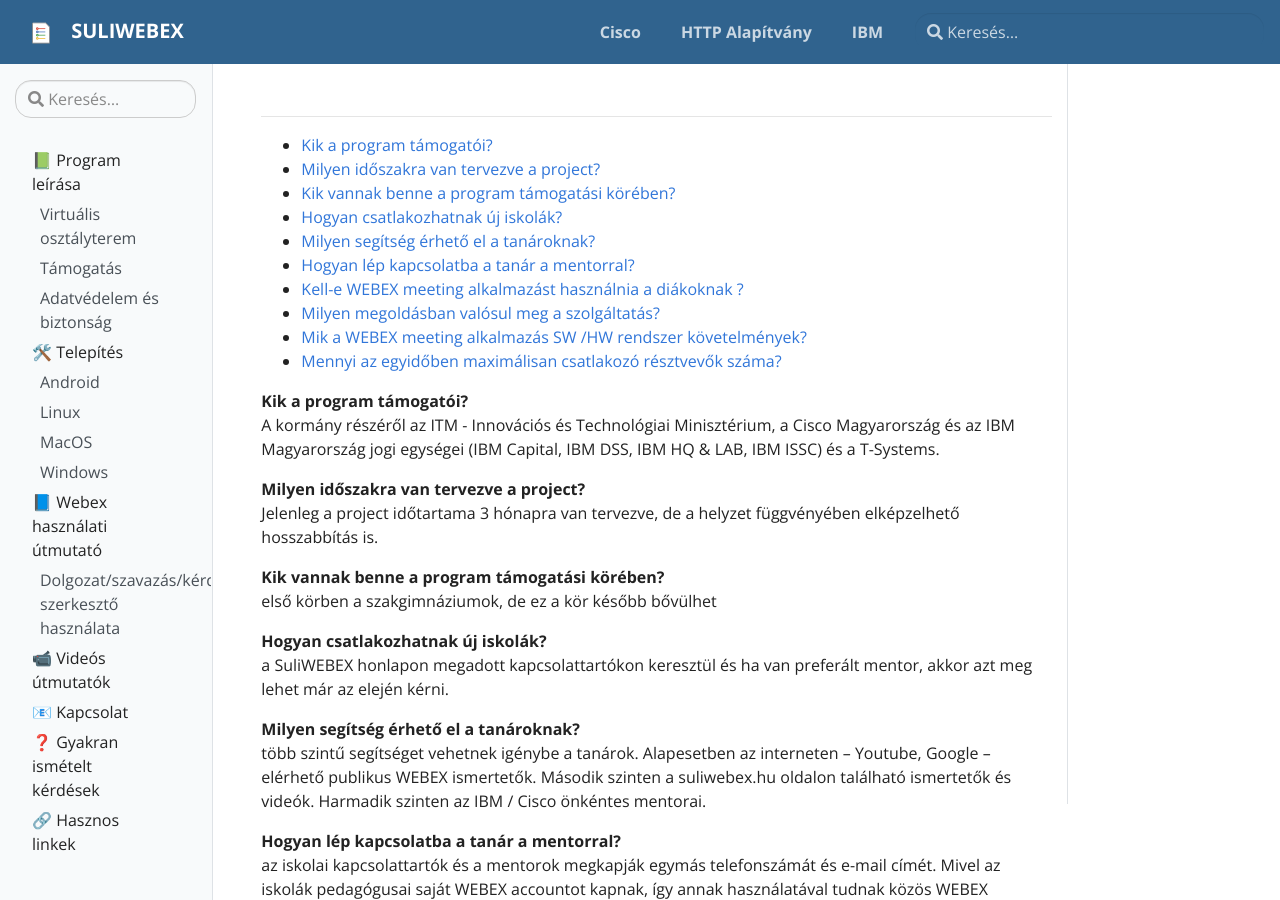
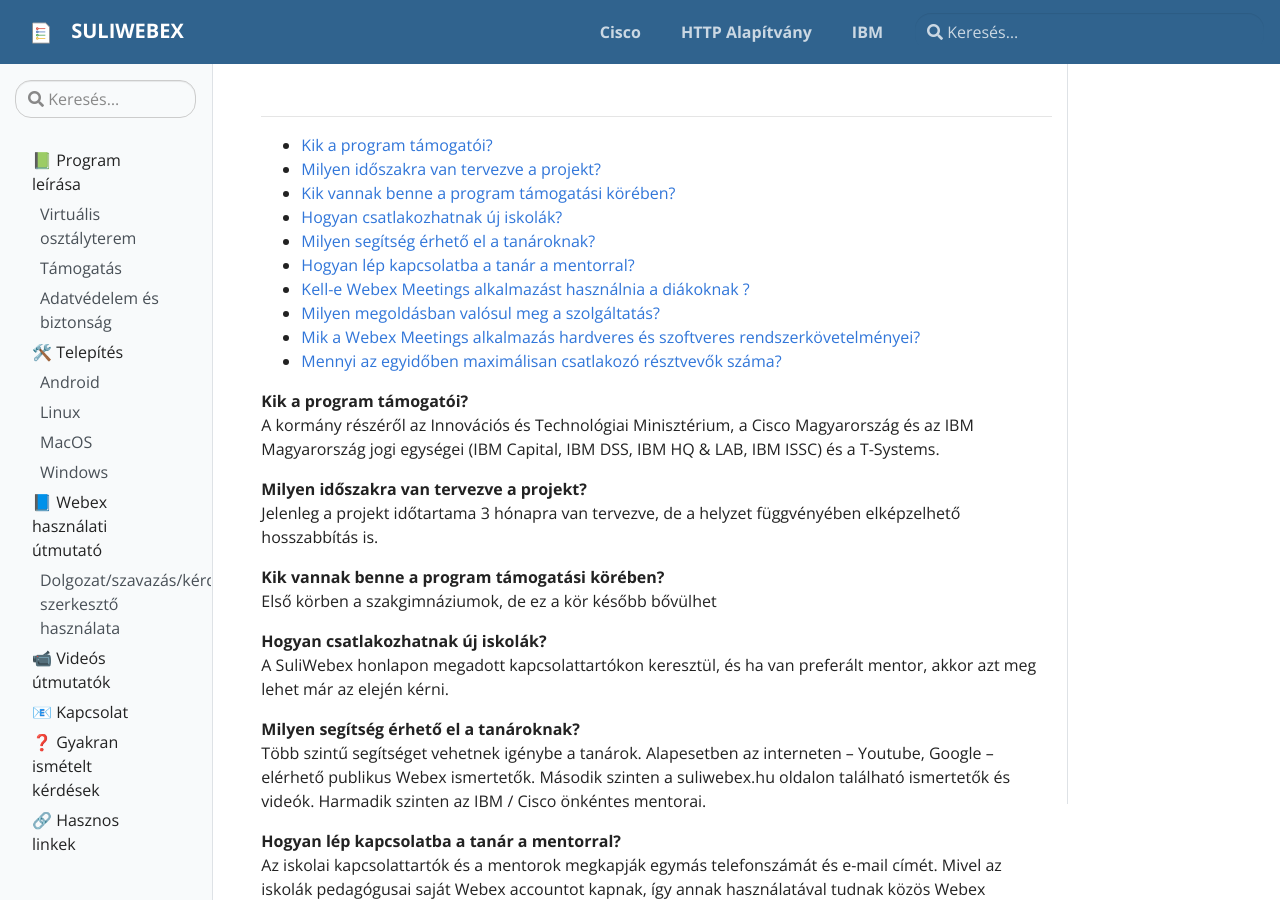
Before and after one commit to suliwebex/suliwebex.github.io, a Jekyll site: the page built from pages/gyik.md, in a window 1280 px wide and 900 px high. Built offline with Jekyll 4.4.1, drawn with Linux system fonts in a browser that asks for light colours; some of the changed text lies outside the part shown.

Commit message:
faq update

```diff
--- a/_data/gyik.yml
+++ b/_data/gyik.yml
@@ -1,29 +1,29 @@
 - question: Kik a program támogatói?
-  answer: A kormány részéről az ITM -  Innovációs és Technológiai Minisztérium, a Cisco Magyarország és az IBM Magyarország jogi egységei (IBM Capital, IBM DSS, IBM HQ & LAB,  IBM ISSC) és a T-Systems.
+  answer: A kormány részéről az Innovációs és Technológiai Minisztérium, a Cisco Magyarország és az IBM Magyarország jogi egységei (IBM Capital, IBM DSS, IBM HQ & LAB,  IBM ISSC) és a T-Systems.
 
-- question: Milyen időszakra van tervezve a project?
-  answer: Jelenleg a project időtartama 3 hónapra van tervezve, de a helyzet függvényében elképzelhető hosszabbítás is.
+- question: Milyen időszakra van tervezve a projekt?
+  answer: Jelenleg a projekt időtartama 3 hónapra van tervezve, de a helyzet függvényében elképzelhető hosszabbítás is.
 
 - question: Kik vannak benne a program támogatási körében?
-  answer: első körben a szakgimnáziumok, de ez a kör később bővülhet
+  answer: Első körben a szakgimnáziumok, de ez a kör később bővülhet
 
 - question: Hogyan csatlakozhatnak új iskolák?
-  answer: a SuliWEBEX honlapon megadott kapcsolattartókon keresztül és ha van preferált mentor, akkor azt meg lehet már az elején kérni.
+  answer: A SuliWebex honlapon megadott kapcsolattartókon keresztül, és ha van preferált mentor, akkor azt meg lehet már az elején kérni.
 
 - question: Milyen segítség érhető el a tanároknak?
-  answer: több szintű segítséget vehetnek igénybe a tanárok. Alapesetben az interneten – Youtube, Google – elérhető publikus WEBEX ismertetők. Második szinten a suliwebex.hu oldalon található ismertetők és videók. Harmadik szinten az IBM / Cisco önkéntes mentorai.
+  answer: Több szintű segítséget vehetnek igénybe a tanárok. Alapesetben az interneten – Youtube, Google – elérhető publikus Webex ismertetők. Második szinten a suliwebex.hu oldalon található ismertetők és videók. Harmadik szinten az IBM / Cisco önkéntes mentorai.
 
 - question: Hogyan lép kapcsolatba a tanár a mentorral?
-  answer: az iskolai kapcsolattartók és a mentorok megkapják egymás telefonszámát és e-mail címét. Mivel az iskolák pedagógusai saját WEBEX accountot kapnak, így annak használatával tudnak közös WEBEX meetinget is tartani.
+  answer: Az iskolai kapcsolattartók és a mentorok megkapják egymás telefonszámát és e-mail címét. Mivel az iskolák pedagógusai saját Webex accountot kapnak, így annak használatával tudnak közös Webex meetinget is tartani.
 
-- question: Kell-e WEBEX meeting alkalmazást használnia a diákoknak ?
-  answer: A diákok is használhatják a WEBEX meeting alkalmazást, ehhez nekik nem kell licence, de Ők licence hiányában nem tudnak konferenciát nyitni, csak résztvevőként csatlakozni.
+- question: Kell-e Webex Meetings alkalmazást használnia a diákoknak ?
+  answer: A diákok is használhatják a Webex Meetings alkalmazást, ehhez nekik nem kell licence, de ők licence hiányában nem tudnak konferenciát nyitni, csak résztvevőként csatlakozni.
 
 - question: Milyen megoldásban valósul meg a szolgáltatás?
-  answer: a biztosított megoldás felhő alapú.
+  answer: A biztosított megoldás felhő alapú.
 
-- question: Mik a WEBEX meeting alkalmazás SW /HW rendszer követelmények?
-  answer: a HW/SW követelményeket a lenti linken találod. Azt jó tudni, hogy itt nem a host gép határozza meg a hívás minőségét, hanem a mögötte biztosított felhő alapú infrastruktúra. [Link](https://help.webex.com/en-us/nki3xrq/Webex-Meetings-Suite-System-Requirements)
+- question: Mik a Webex Meetings alkalmazás hardveres és szoftveres rendszerkövetelményei?
+  answer: A hardveres és szoftveres követelményeket a lenti linken találod. Azt jó tudni, hogy itt nem a megbeszélés szervezőjének PC-je határozza meg a hívás minőségét, hanem a mögötte biztosított felhő alapú infrastruktúra. [Link](https://help.webex.com/en-us/nki3xrq/Webex-Meetings-Suite-System-Requirements)
 
 - question: Mennyi az egyidőben maximálisan csatlakozó résztvevők száma?
-  answer: Alapból egyszerre, egy időben 200 résztvevő lehet csatlakozva.
+  answer: Alapból egyszerre, egy időben 200 résztvevő csatlakozhat.
```
